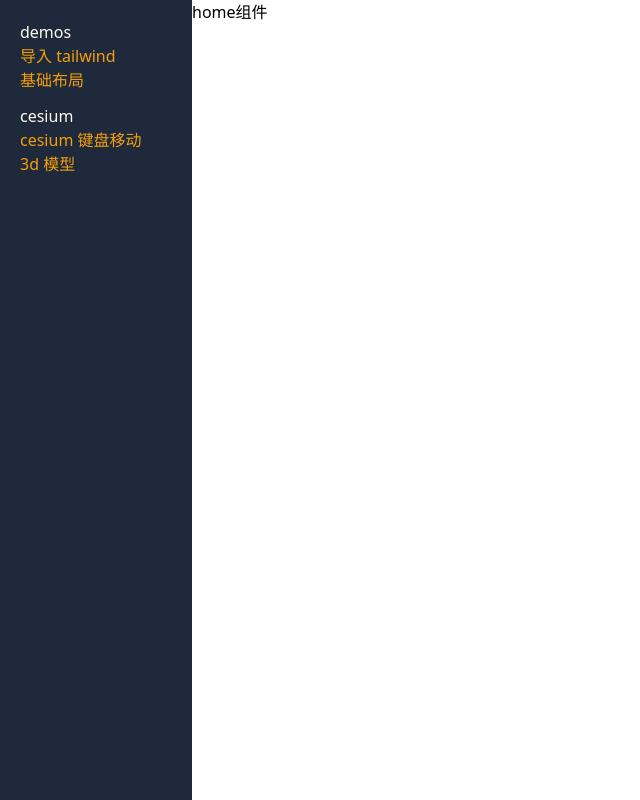
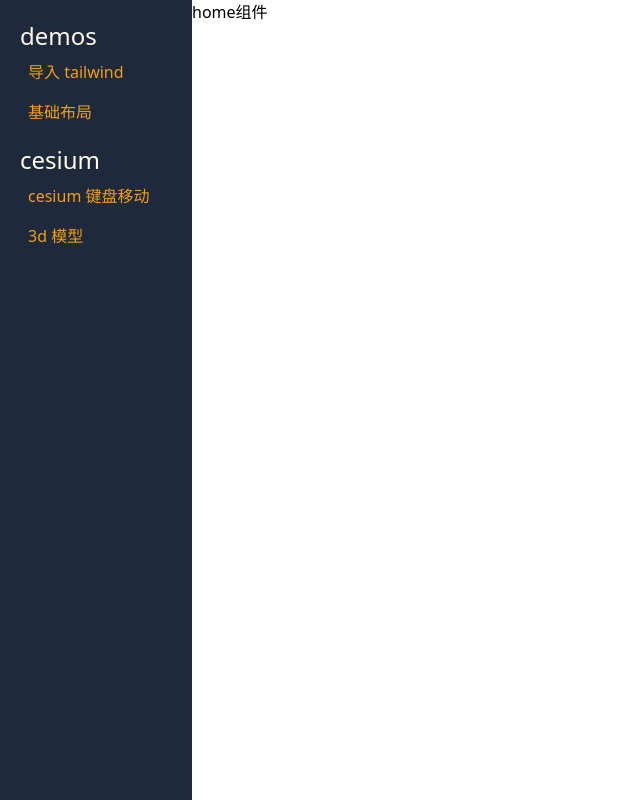
Before and after one commit to homocat/gis, a Vue app: page / in a window 1280 px wide. Shown: the whole page, without its empty margins (0-640 px from the left). Built offline with nearby package versions, Linux system fonts and the light colour scheme.

Commit message:
feat(nav): 字体

```diff
--- a/src/App.vue
+++ b/src/App.vue
@@ -8,22 +8,22 @@ const {demosList, cesiumList} = getNavList()
   <div class="app relative -z-50 flex h-screen bg-red-600">
     <div class="absolute z-20 flex flex-col w-[15%]  bg-slate-800 h-screen p-5">
       <!-- demos -->
-      <h2 class="text-amber-50">demos</h2>
+      <h2 class="text-amber-50 text-2xl">demos</h2>
       <template
           v-for="(item, index) in demosList"
           class="text-2xl "
       >
-        <router-link :to="item.path" class="text-amber-500">
+        <router-link :to="item.path" class="text-amber-500 p-2 hover:text-amber-300">
           {{ item.name }}
         </router-link>
       </template>
       <!-- cesium -->
-      <h2 class="text-amber-50 mt-3">cesium</h2>
+      <h2 class="text-amber-50 mt-3 text-2xl">cesium</h2>
       <template
           v-for="(item, index) in cesiumList"
           class="text-2xl "
       >
-        <router-link :to="item.path" class="text-amber-500">
+        <router-link :to="item.path" class="text-amber-500 p-2 hover:text-amber-300">
           {{ item.name }}
         </router-link>
       </template>
```
